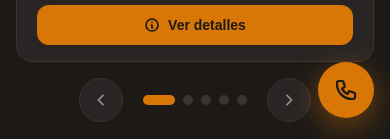
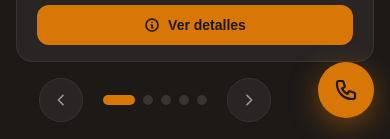
Before and after one commit to urielbnmz7/Pizzeria, a Next.js app: page / in a window 390 px wide. Shown: the part 702-841 px from the top of the page. Built offline with nearby package versions, Linux system fonts and the light colour scheme.

Commit message:
button mobile conflicto arreglado

```diff
--- a/src/components/PizzaCarousel.tsx
+++ b/src/components/PizzaCarousel.tsx
@@ -87,8 +87,8 @@ export default function PizzaCarousel() {
           <InfoCard pizza={pizzas[active]} onOpen={() => setModalOpen(true)} />
         </div>
 
-        {/* Navegación */}
-        <div className="shrink-0 flex items-center justify-center gap-5 pt-2 pb-1">
+        {/* Navegación — pr-20 evita que el botón derecho choque con el botón flotante */}
+        <div className="shrink-0 flex items-center justify-center gap-5 pt-2 pb-1 pr-20">
           <NavBtn onClick={prev} dir="left" />
           <Dots total={total} active={active} onSelect={setActive} />
           <NavBtn onClick={next} dir="right" />
```
